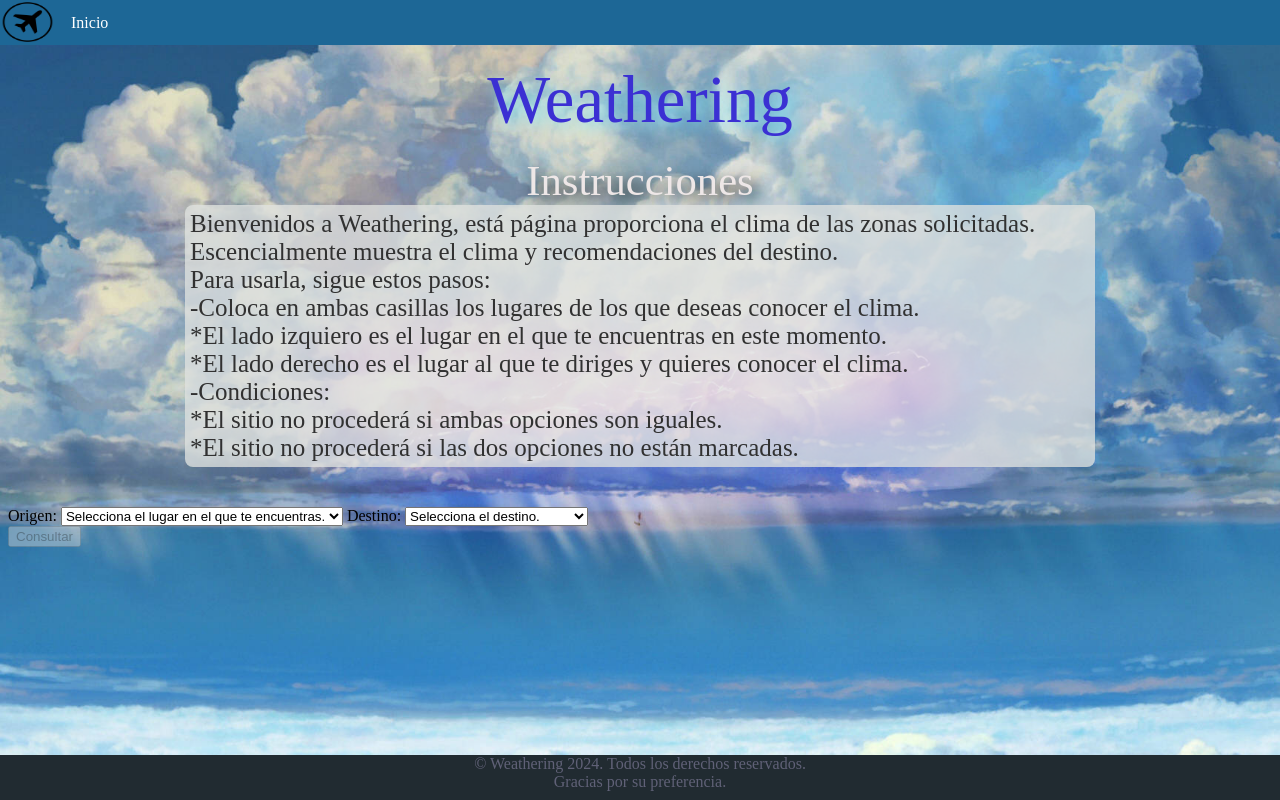
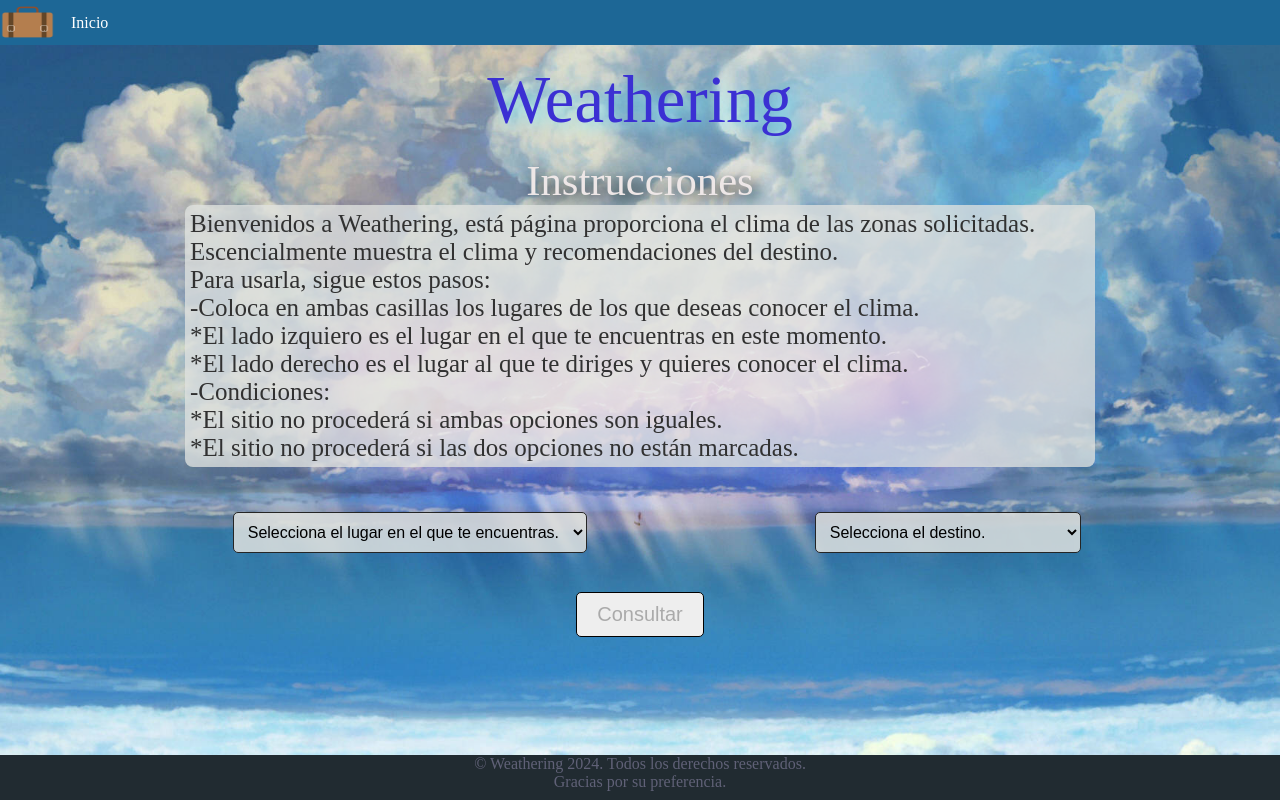
Before and after one commit to StrayMonster/Primer-Proyecto-MYP, a Flask app: page / in a window 1280 px wide. Run offline with Flask 3, Linux system fonts and the light colour scheme; parts of the project's set-up code (start-up, migrations or seed data) failed here and were passed over.

Commit message:
Front 12 / n IU
En este commit se ha trabajado la IU del Front.html.
-Se estilizó los labels en los cuales puedes elegir las opciones.
-Igual el bloque que sale de dichos elementos.
-Se cambio el logo a una maleta, siendo esto porque es la versión para elpúblico. La versión para pilotos y azafatas, tendrá un símbolo de un avion.
-Se estilizó el boton.

Se espera mañana acomodar de una bonita forma Front2.html. Y finalmente subir este avance. Como se comenta, la versión del piloto será lo mismo, solo agregando más elementos a las recomendaciones, más elementos que describan el clima, entre otras cosas.

```diff
--- a/Proyecto Beta/HTML/Datos.py
+++ b/Proyecto Beta/HTML/Datos.py
@@ -273,13 +273,13 @@ def obtenerRecomendacion(descripcion):
         return "No hay muchas nubes, puedes disfrutar el día, si la temperatura lo permite."
 
     elif("scattered clouds" in descripcion):
-        return "Esta algo nublado, puedes disfrutar el día, a menos que sean nubes de lluvia."
+        return "Esta algo nublado, puedes disfrutar el día, a menos que llueva."
 
     elif("broken clouds" in descripcion):
-        return "Hay una cantidad de nubes grande. A menos que se vean nubes de lluvia, disfruta."
+        return "Hay una cantidad de nubes grande. Mientras no llueva, todo bien."
 
     elif("overcast clouds" in descripcion):
-        return "Esta totalmente nublado. Si no son nubes de lluvia, disfruta, aunque un día gris, no siempre es lo mejor."
+        return "Esta totalmente nublado. Mientras no sean nubes de lluvia, todo bien."
 
     else:
         return "No se requiere precaución especial."
--- a/Proyecto Beta/HTML/static/Recursos/style.css
+++ b/Proyecto Beta/HTML/static/Recursos/style.css
@@ -100,9 +100,87 @@ txt{
 	display: inline-block;
 }
 
-#formularioClima{
-	padding: 5px;
+.form-container {
+	display: flex;
+	justify-content: space-between;
+	align-items: center;
+	font-size: 25px;
+	gap: 20px;
+	width: 94%;
+}
+
+.form-group{
+	display: flex;
+	flex-direction: row;
+	align-items: center;
+	justify-content: center;
+	font-size: 25px;
+	gap: 35px;
+	margin-bottom: 15px;
+}
+
+.form-group label{
+	display: block;
+	margin-bottom: 50px;
+}
+
+.form-group select{
+	width: 100%;
+	padding: 10px;
+	border: 1.8px solid #252525;
+	border-radius: 5px;
+	transition: background-color 0.3 ease;
+	color: black;
+	background-color: rgba(223, 226, 223, 0.849);;
+}
+
+.form-group select:hover{
+	background-color: rgba(223, 226, 223, 0.753);;
+}
+
+
+label{
+	width: 100px;
+	margin-right: 10px;
+}
+
+select{
+	flex-grow: 1;
+	font-size: 16px;
+	overflow-y: auto;
+	background-color: #2292be;
+}
+
+option{
+	font-size: 16px;
+	background-color: rgba(223, 226, 223, 0.781);
+	color: black;
+}
+
+button{
 	cursor: pointer;
-	box-sizing: content-box;
+	margin-top: 20px;
+	font-size: 20px;
+	border-radius: 5px;
+	background-color: #42a1c7;
+	color: rgb(238, 231, 231);
+	border: 1px solid black;
+	padding: 10px 20px;
+	transition: background-color ease, color 0.3 ease;
+}
 
+button:hover {
+	background-color: #1576a3;
+	color: #ffffff;
 }
+
+button:active{
+	background-color: #02778b;
+	color: #ffffff
+}
+
+button:disabled{
+	cursor: not-allowed;
+	background-color: #eeeeee;
+	color: #aaaaaa;
+}
--- a/Proyecto Beta/HTML/templates/Front.html
+++ b/Proyecto Beta/HTML/templates/Front.html
@@ -11,7 +11,7 @@
 
     <ul>
         <main-header>
-            <li><img src="{{url_for('static', filename= 'Recursos/Imagenes/LogoAv.webp')}}" width="55" height="44">
+            <li><img src="{{url_for('static', filename= 'Recursos/Imagenes/Maleta.jpeg')}}" width="55" height="44">
             <li><a href="./Front.html"> Inicio </a></li>
         </main-header>
     </ul>
@@ -31,8 +31,9 @@
               *El sitio no procederá si ambas opciones son iguales.<br>
               *El sitio no procederá si las dos opciones no están marcadas.
         </center> <br><br>
-        <form action = "/procesar" method="post" id="FormularioClima">
-            <label for="opcion1"> Origen: </label>
+        <form action = "/procesar" method="post" id="FormularioClima" class = "form-container">
+            <label for="opcion1">  </label>
+            <div class = "form-group">
             <select id="Parametro1" name="Parametro1" onchange="validarFormulario()">
                 <option value=""> Selecciona el lugar en el que te encuentras.</option>
                 <option value="ACA"> Acapulco (ACA).</option>
@@ -64,7 +65,9 @@
                 <option value="VSA">Villahermosa (VSA).</option>
                 <option value="ZCL">Zacatecas (ZCL).</option>
             </select>
-            <label for="opcion2"> Destino: </label>
+            </div>
+            <div class = "form-group">
+            <label for="opcion2">  </label>
             <select id="Parametro2" name="Parametro2" onchange="validarFormulario()">
                 <option value=""> Selecciona el destino. </option>
                 <option value="ACA">Acapulco (ACA).</option>
@@ -111,9 +114,10 @@
                 <option value="YVR">Vancouver (YVR).</option>
                 <option value="ZCL">Zacatecas(ZCL).</option>
             </select>
+            </div>
             <br>
-            <button type="button" id="enviar" onclick="enviarFormulario()" disabled> Consultar </button>
-        </form>
+            </form>
+            <center><button type="button" id="enviar" onclick="enviarFormulario()" disabled> Consultar </button></center>
 
     </main>
     <footer>
```
Also changed, not shown: Proyecto Beta/HTML/templates/Front2.html (+4 -4 lines), Proyecto Beta/HTML/static/Recursos/Imagenes/Maleta.jpeg (added).
